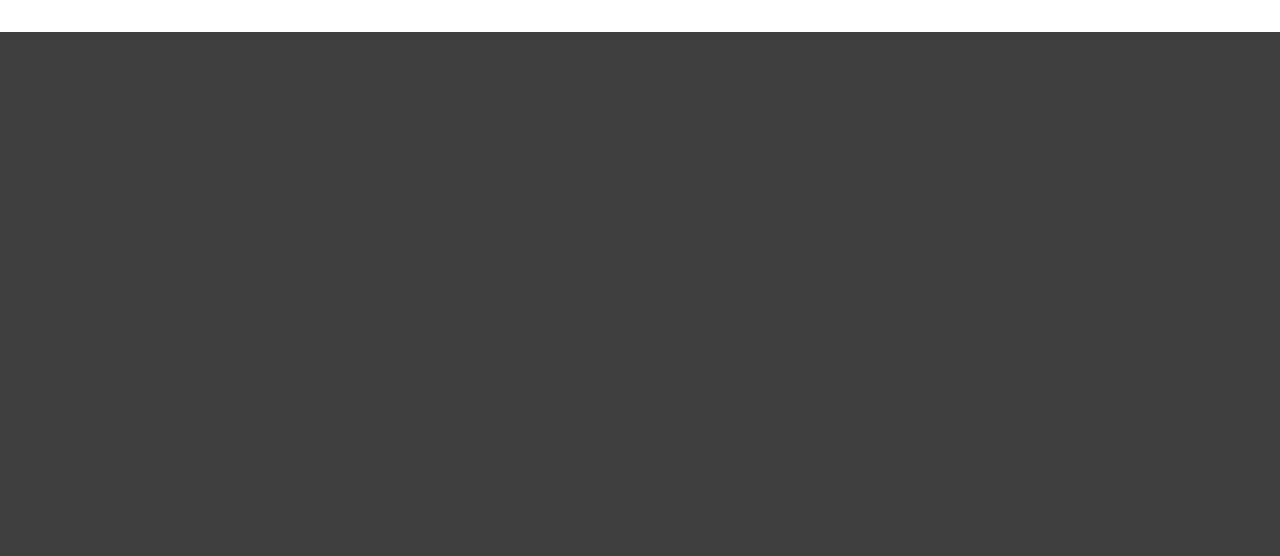
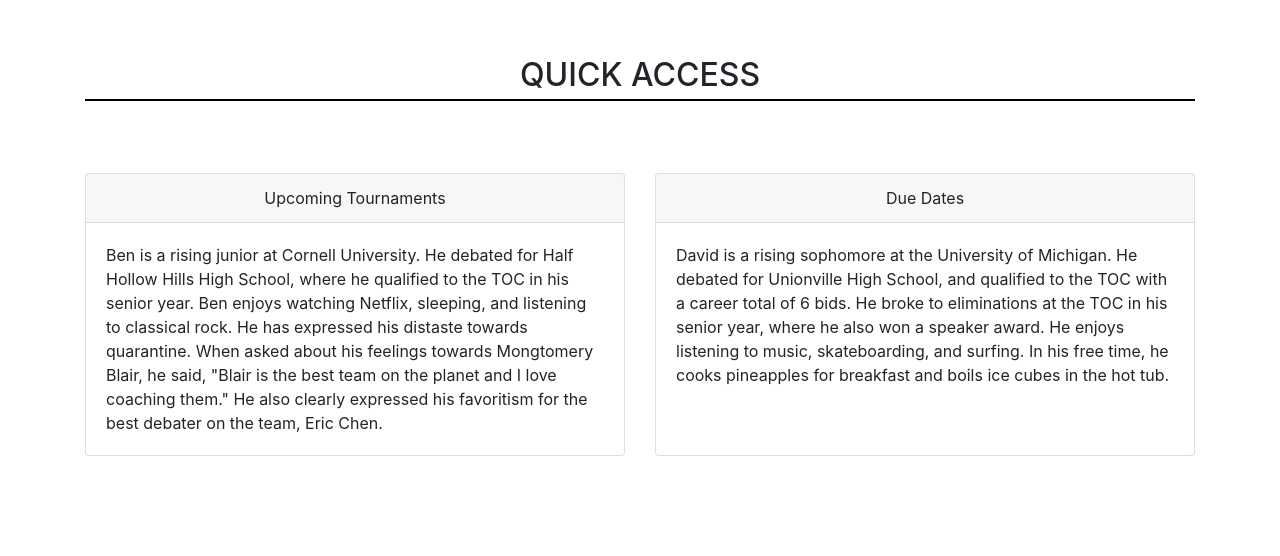
Before and after one commit to cloudui/mbdebate, a Django app: page / in a window 1280 px wide. Shown: the part 856-1412 px from the top of the page. Before the commit the page ends 888 px from the top, so only its background shows below. Run offline with Django 3.2, Linux system fonts and the light colour scheme; some libraries are stand-ins or nearby versions.

Commit message:
random-updates

```diff
--- a/static/css/base.css
+++ b/static/css/base.css
@@ -7,6 +7,7 @@
     /* height: 100% !important; */
     height: 100vh;
 }
+
 
 .bg-cover {
     background-attachment: static;
@@ -39,3 +40,14 @@
     height:auto;
     display:inline-block;
 }
+
+body {
+    min-height: 400px;
+    margin-bottom: 100px;
+    clear: both;
+}
+
+#homepage-next {
+    border-bottom: 2px solid black;
+    padding-bottom: 5px;
+}
--- a/templates/home.html
+++ b/templates/home.html
@@ -6,6 +6,7 @@
 {% block title %}Home{% endblock title %}
 
 {% block home %}
+
 <div class="jumbotron jumbotron-fluid text-white" style="background-image: linear-gradient(to bottom, rgba(0,0,0,0.6) 0%,rgba(0,0,0,0.6) 100%), url('{% static 'images/background.png' %}')">
     <div class="container">
         <h1 class="display-1">Welcome to Montgomery Blair Debate</h1>
@@ -25,7 +26,48 @@
         {% endif %}
         <!-- <a class="btn btn-primary btn-lg" href="#" role="button">Learn more</a> -->
     </div>
+
 </div>
 
 
+
 {% endblock home %}
+
+
+
+{% block content %}
+<br>
+<h2 id="homepage-next" class="page-section-heading text-center text-uppercase mb-0">Quick Access</h2>
+<br><br><br>
+<div class="card-deck">
+    <div class="card">
+        <div class="card-header text-center">Upcoming Tournaments</div>
+        <div class="card-body">
+
+        <p class="card-text">Ben is a rising junior at Cornell University. He debated for Half Hollow Hills High School, where he qualified
+            to the TOC in his senior year. Ben enjoys watching Netflix, sleeping, and listening to classical rock. He has expressed his distaste
+            towards quarantine. When asked about his feelings towards Mongtomery Blair, he said, "Blair is the best team on the planet and I love coaching them."
+            He also clearly expressed his favoritism for the best debater on the team, Eric Chen.
+
+        </p>
+        <!-- <p class="card-text"><small class="text-muted">Last updated 3 mins ago</small></p> -->
+      </div>
+    </div>
+    <div class="card">
+     <div class="card-header text-center">Due Dates</div>
+      <div class="card-body">
+
+        <p class="card-text">David is a rising sophomore at the University of Michigan. He debated for Unionville High School,
+            and qualified to the TOC with a career total of 6 bids. He broke to eliminations at the TOC in his senior year, where he
+            also won a speaker award. He enjoys listening to music, skateboarding, and surfing. In his free time, he cooks pineapples for breakfast
+            and boils ice cubes in the hot tub.
+        </p>
+        <!-- <p class="card-text"><small class="text-muted">Last updated 3 mins ago</small></p> -->
+      </div>
+    </div>
+
+
+
+
+  </div>
+{% endblock content %}
```
Also changed, not shown: mbdebate_project/settings.py (+11 -11 lines), tournaments/models.py (+18 -2 lines), posts/migrations/0004_auto_20200510_1851.py (added), tournaments/migrations/0009_auto_20200510_1851.py (added), 3 other files.
